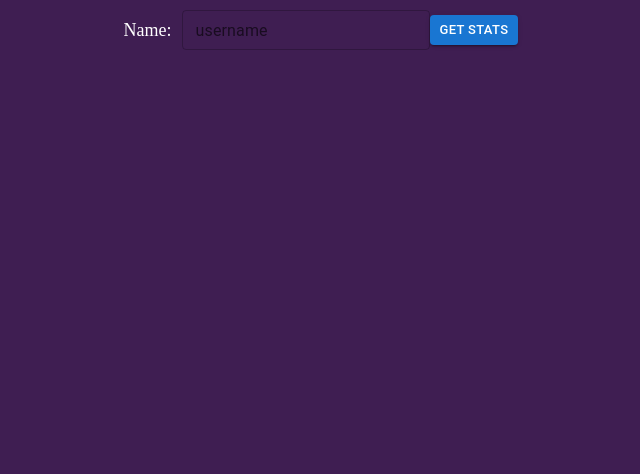
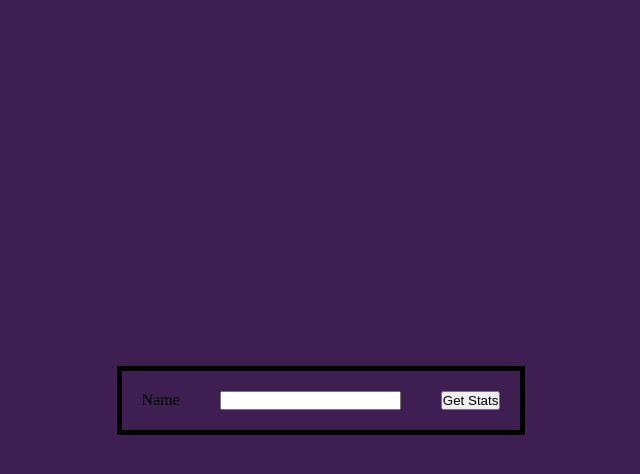
Before and after one commit to apurvjha123/chess-stat-card, a Next.js app: page / in a window 1280 px wide. Shown: the top 474 px of the page, without its empty margins (319-959 px from the left). Built offline with nearby package versions, Linux system fonts and the light colour scheme.

Commit message:
reverted to modify

```diff
--- a/pages/index.js
+++ b/pages/index.js
@@ -9,7 +9,7 @@ import Skeleton from "@mui/material/Skeleton";
 
 import { useState } from "react";
 
-const NOT_AVAILABLE_LABEL = "NOT AVAILABLE";
+const NOT_AVAILABLE_LABEL = "Not Available"
 
 function ChessStatWindow() {
   const [userName, setUserName] = useState("");
@@ -40,96 +40,65 @@ function ChessStatWindow() {
   };
 
   return (
-    <div className="center">
-      <div style={{ display: "flex", alignItems: "center", justifyContent: "center" }}>
-        <label className="label">Name:</label>
-        <TextField
-          size="small"
-          id="outlined-basic"
+    <div className="window">
+
+      <div className="content_container">
+
+        <div className= "input_container">
+
+          <label className="input_name_label">Name</label>
+          <input className="input_name_textbox"
             type="text"
             name="name"
-          label="username"
+            id="username"
             value={userName}
             onChange={(e) => {
               setUserName(e.target.value);
             }}
           />
-        <Button
-          size="small"
-          variant="contained"
-          onClick={get_stats}
-          className="getStatsButton"
-        >
-          Get Stats
-        </Button>
+          <button className= "input_submit_button" onClick={get_stats}>Get Stats</button>
+          <br></br>
+
         </div>
-      {isLoading ? (
-        // Render Skeleton
-        <Card className="card">
-          <CardMedia
-            component={Skeleton}
-            animation="wave"
-            variant="rect"
-            className="cardMedia"
-          />
-          <CardContent>
-            <Typography variant="h5" className="value">
-              <Skeleton animation="wave" />
-            </Typography>
-            <Typography variant="h5" className="value">
-              <Skeleton animation="wave" />
-            </Typography>
-            <Typography variant="h5" className="value">
-              <Skeleton animation="wave" />
-            </Typography>
-            <Typography variant="h5" className="value">
-              <Skeleton animation="wave" />
-            </Typography>
-            <Typography variant="h5" className="value">
-              <Skeleton animation="wave" />
-            </Typography>
-            <Typography variant="h5" className="value">
-              <Skeleton animation="wave" />
-            </Typography>
-            <Typography variant="h5" className="value">
-              <Skeleton animation="wave" />
-            </Typography>
-            <Typography variant="h5" className="value">
-              <Skeleton animation="wave" />
-            </Typography>
-          </CardContent>
-        </Card>
-      ) : (
-        playerDetails && playerStats ? (
-          // Render player details
-          <Card className="card">
-            <CardMedia
-              className={`cardMedia avatar`}
-              component="img"
-              image={playerDetails.avatar || 'https://encrypted-tbn0.gstatic.com/images?q=tbn:ANd9GcRUYioY1mnJnusvBWO1-NRAFGYpLyqouORfkQ'}
-              alt="Avatar"
-            />
-            <CardContent>
-              <Typography variant="h5" className="value">Name : {playerDetails.name}</Typography>
-              <Typography variant="h5" className="value">Username : {playerDetails.username}</Typography>
-              <Typography variant="h5" className="value">Location : {playerDetails.location}</Typography>
-              <Typography variant="h5" className="value">League : {playerDetails.league}</Typography>
-              <Typography variant="h5" className="value">
-                Best score in Rapid : {playerStats.hasOwnProperty("chess_rapid") ? playerStats.chess_rapid.best.rating : NOT_AVAILABLE_LABEL}
-              </Typography>
-              <Typography variant="h5" className="value">
-                Best score in Blitz : {playerStats.hasOwnProperty("chess_blitz") ? playerStats.chess_blitz.best.rating : NOT_AVAILABLE_LABEL}
-              </Typography>
-              <Typography variant="h5" className="value">
-                Best score in Bullet : {playerStats.hasOwnProperty("chess_bullet") ? playerStats.chess_bullet.best.rating : NOT_AVAILABLE_LABEL}
-              </Typography>
-              <Typography variant="h5" className="value">
-                Best score in Daily : {playerStats.hasOwnProperty("chess_daily") ? playerStats.chess_daily.best.rating : NOT_AVAILABLE_LABEL}
-              </Typography>
-            </CardContent>
-          </Card>
-        ) : null
-      )}
+
+        <div>
+
+        {playerDetails && playerStats ? (<img src={playerDetails.avatar}></img>) :null}
+
+        </div>
+
+
+        <div className="stat_card">
+
+          {playerDetails && playerStats ? (
+            <>
+
+              <span id="avatar_name">Name : {playerDetails.name}</span>
+              <span id="avatar_username">Username : {playerDetails.username}</span>
+              <span id="avatar_location">Location : {playerDetails.location}</span>
+              <span id="avatar_league">League: {playerDetails.league}</span>
+              <span id="avatar_rapid">
+                Best score in Rapid : {playerStats.hasOwnProperty("chess_rapid")? playerStats.chess_rapid.best.rating : NOT_AVAILABLE_LABEL }
+              </span>
+              <span id="avatar_blitz">
+                Best score in Blitz : {playerStats.hasOwnProperty("chess_blitz")? playerStats.chess_blitz.best.rating : NOT_AVAILABLE_LABEL }
+              </span>
+              <span id="avatar_bullet">
+                Best score in Bullet : {playerStats.hasOwnProperty("chess_bullet")? playerStats.chess_bullet.best.rating: NOT_AVAILABLE_LABEL}
+              </span>
+              <span id="avatar_daily">
+                Best score in Daily: { playerStats.hasOwnProperty("chess_daily") ? playerStats.chess_daily.best.rating: NOT_AVAILABLE_LABEL}
+              </span>
+            </>
+          ) : null}
+
+
+
+
+        </div>
+
+      </div>
+
     </div>
   );
 }
--- a/styles/globals.css
+++ b/styles/globals.css
@@ -1,9 +1,47 @@
-.center {
-  /* border: 1px solid; */
-  margin: auto;
-  width: 50%;
-  padding: 2px;
+* {
+  margin: 0;
+  padding: 0;
+  }
+
+.window{
+  display: flex;
+  justify-content: center;
+  align-items: center;
+  height: 100%;
+  min-height: 100vh;
 }
+
+.input_container{
+  border: 1px;
+}
+
+.content_container{
+
+  display: flex;
+  flex-direction: column;
+  justify-content: center;
+  align-items: center;
+  align-content: space-between;
+  border: 5px solid black;
+
+}
+
+.stat_card{
+  justify-content: center;
+  align-items: center;
+  width: 100%;
+
+}
+
+span{
+  display: block;
+
+}
+
+.input_name_label, .input_name_textbox, .input_submit_button{
+  margin: 20px;
+}
+
 
 @media screen and (max-width: 800px) {
   .center {
```
Lines whose indentation alone changed are shown as unchanged.
